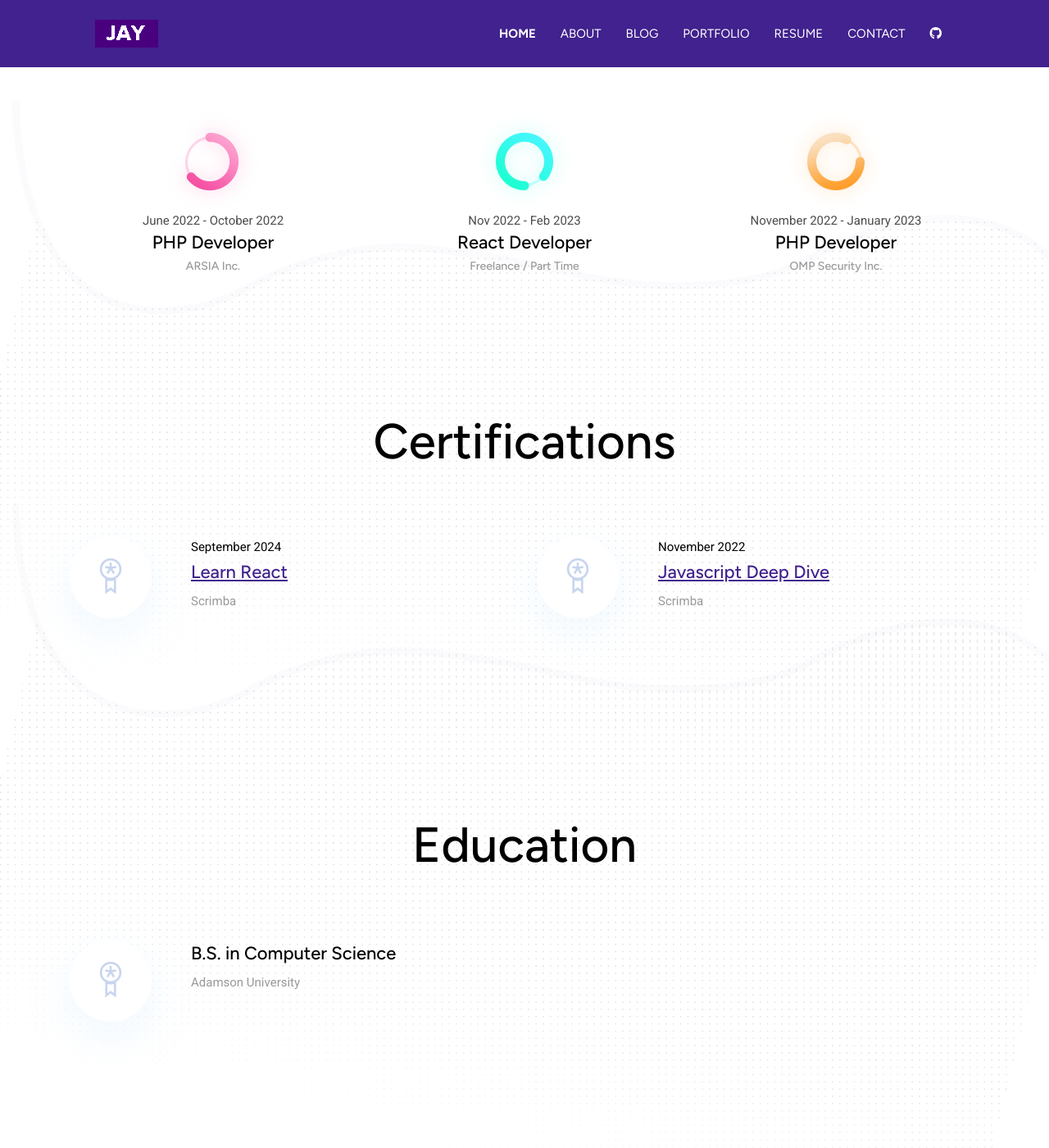
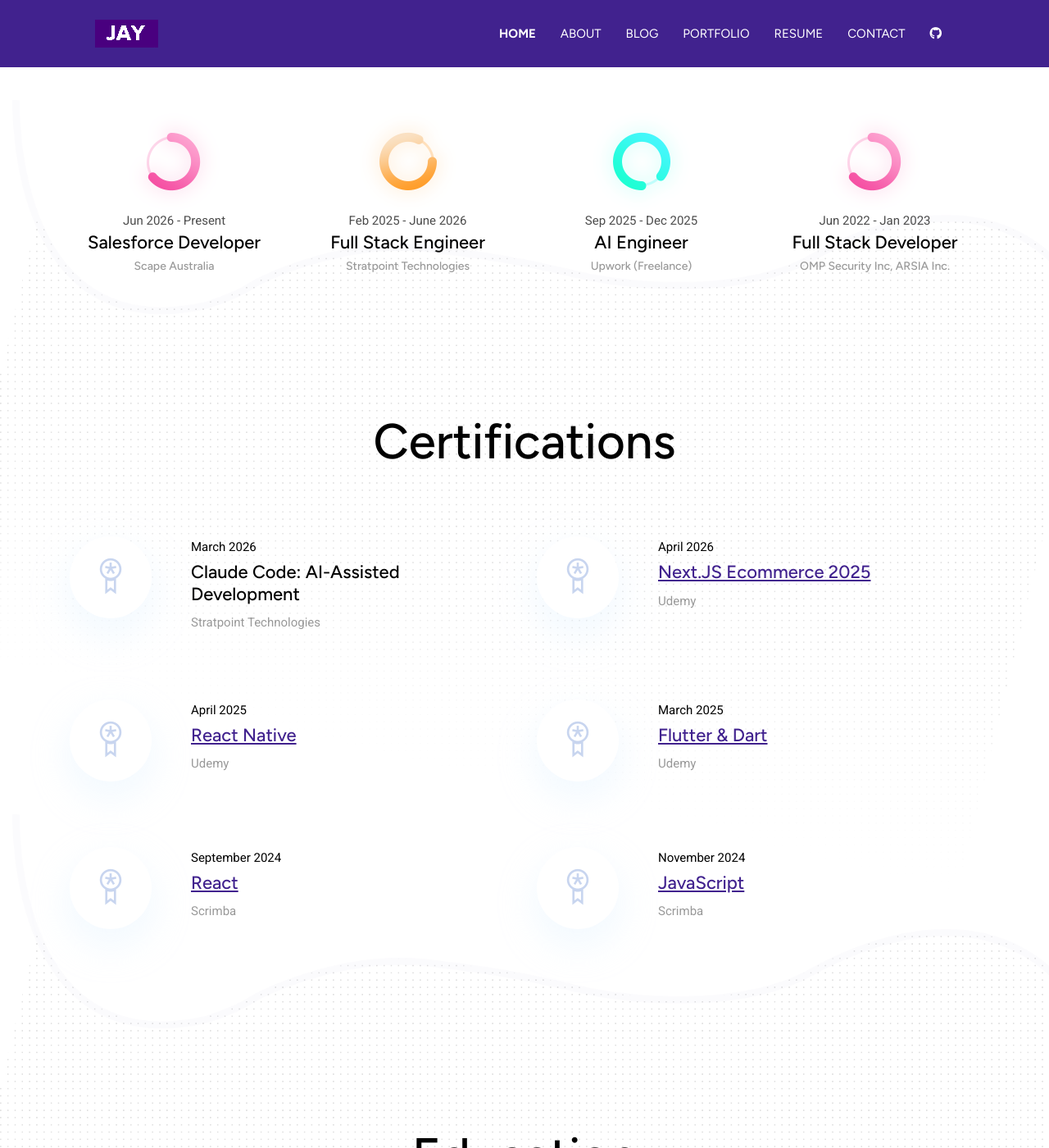
Before and after one commit to lonewanderer27/lonewanderer27.github.io, a Jekyll site: the page built from index.html, in a window 1280 px wide and 1400 px high, scrolled down 1447 px. Shown: the whole window at 82% size. Built offline with Jekyll 4.4.1, drawn with Linux system fonts in a browser that asks for light colours; nearby versions of some CDN libraries; some of the changed text lies outside the part shown.

Commit message:
docs: update contact information and enhance experience and certification details

```diff
--- a/_data/settings.yml
+++ b/_data/settings.yml
@@ -8,7 +8,7 @@
 author: lonewanderer27
 description: Software Engineer from Philippines. Linux connoisseur. Digital freedom is what I fight for.
 email: ian.james.puzon@gmail.com
-phone: "+639924471033"
+phone: "+63 9629387161"
 copyright: Copyright &copy; 2022 [Adriane James](https://github.com/lonewanderer27) <br> Developed and Designed by [Themefisher](https://themefisher.com)
 
 menu:
@@ -41,7 +41,7 @@
   hero-title: Hi I’m Jay!<br>a Full-Stack <br>Developer
 
 social:
-  - { icon: "ti-email", link: "mailto:adrianejames27@gmail.com" }
+  - { icon: "ti-email", link: "mailto:ian.james.puzon@gmail.com" }
   - { icon: "fa-brands fa-github", link: "https://github.com/lonewanderer27" }
   - { icon: "ti-linkedin", link: "https://linkedin.com/in/jay-puzon" }
 
@@ -92,22 +92,28 @@
 experience-title: Experience
 experience:
   - {
-      name: PHP Developer,
+      name: Salesforce Developer,
       icon: "icon-1.png",
-      date: "June 2022 - October 2022",
-      organization: "ARSIA Inc.",
+      date: "Jun 2026 - Present",
+      organization: "Scape Australia",
     }
   - {
-      name: React Developer,
-      icon: "icon-3.png",
-      date: "Nov 2022 - Feb 2023",
-      organization: "Freelance / Part Time",
+      name: Full Stack Engineer,
+      icon: "icon-2.png",
+      date: "Feb 2025 - June 2026",
+      organization: "Stratpoint Technologies",
     }
   - {
-      name: PHP Developer,
-      icon: "icon-2.png",
-      date: "November 2022 - January 2023",
-      organization: "OMP Security Inc.",
+      name: AI Engineer,
+      icon: "icon-3.png",
+      date: "Sep 2025 - Dec 2025",
+      organization: "Upwork (Freelance)",
+    }
+  - {
+      name: Full Stack Developer,
+      icon: "icon-1.png",
+      date: "Jun 2022 - Jan 2023",
+      organization: "OMP Security Inc, ARSIA Inc.",
     }
 
 #-------------------------------
@@ -115,14 +121,37 @@
 certificates-title: Certifications
 certificates:
   - {
-      name: Learn React,
+      name: "Claude Code: AI-Assisted Development",
+      date: "March 2026",
+      organization: "Stratpoint Technologies",
+    }
+  - {
+      name: "Next.JS Ecommerce 2025",
+      date: "April 2026",
+      organization: "Udemy",
+      certificate: "https://www.udemy.com/certificate/UC-c456c804-6798-4614-aa62-20a46e633cf1"
+    }
+  - {
+      name: "React Native",
+      date: "April 2025",
+      organization: "Udemy",
+      certificate: "https://www.udemy.com/certificate/UC-dde761c4-f890-4ab5-9b48-84f512df3805"
+    }
+  - {
+      name: Flutter & Dart,
+      date: "March 2025",
+      organization: "Udemy",
+      certificate: "https://www.udemy.com/certificate/UC-0abdfacd-f632-45da-9926-d82c449379e7"
+    }
+  - {
+      name: React,
       date: "September 2024",
       organization: "Scrimba",
       certificate: "https://v2.scrimba.com/certificate-cert2CsEjr6BTPCjR2r6GqCgcfc4y5MpTb6twi"
     }
   - {
-      name: Javascript Deep Dive,
-      date: "November 2022",
+      name: JavaScript,
+      date: "November 2024",
       organization: "Scrimba",
       certificate: "https://scrimba.com/certificate/u2Nz6eAV/gjavascript"
     }
@@ -151,9 +180,9 @@
       active: false
     }
   - {
-      name: Single Page App,
+      name: Full Stack Web App,
       icon: ti-world,
-      description: "I design and build highly interactive web applications using frameworks and tools, primarily from the MERN stack.",
+      description: "I design and build full stack web applications, handling both frontend and backend, using tools like React, Next.js, Node.js, and PostgreSQL.",
       active: true
     }
   - {
```
